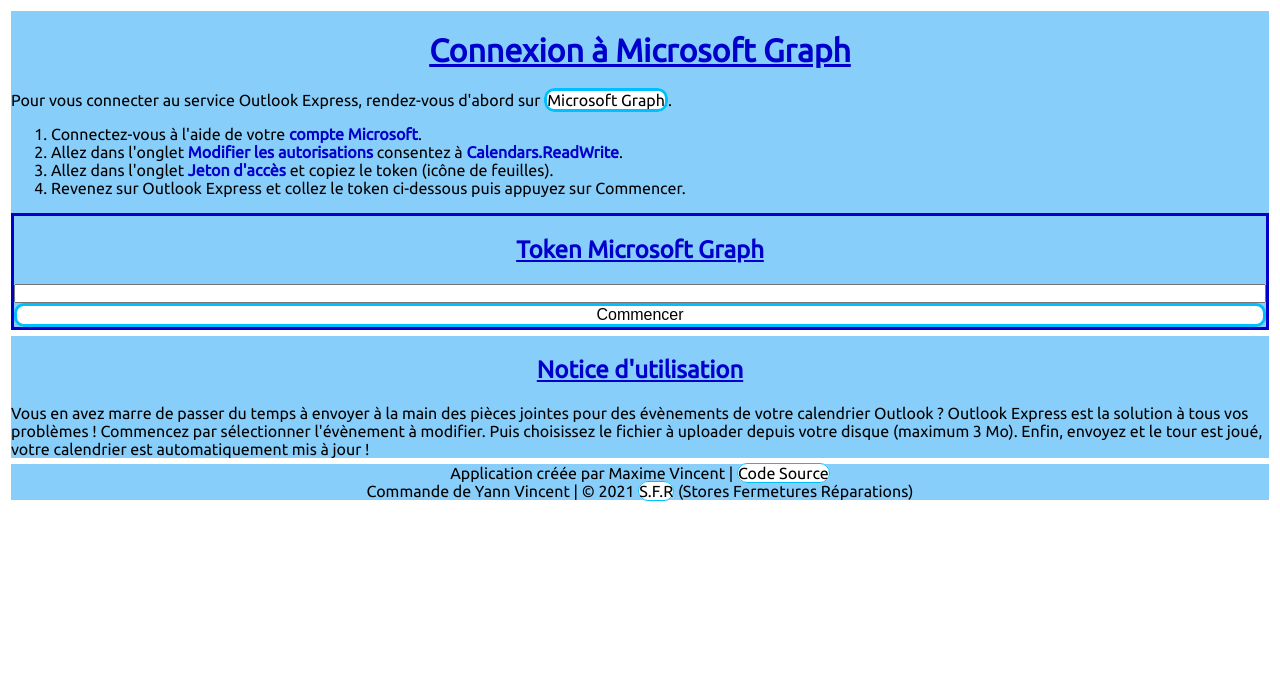
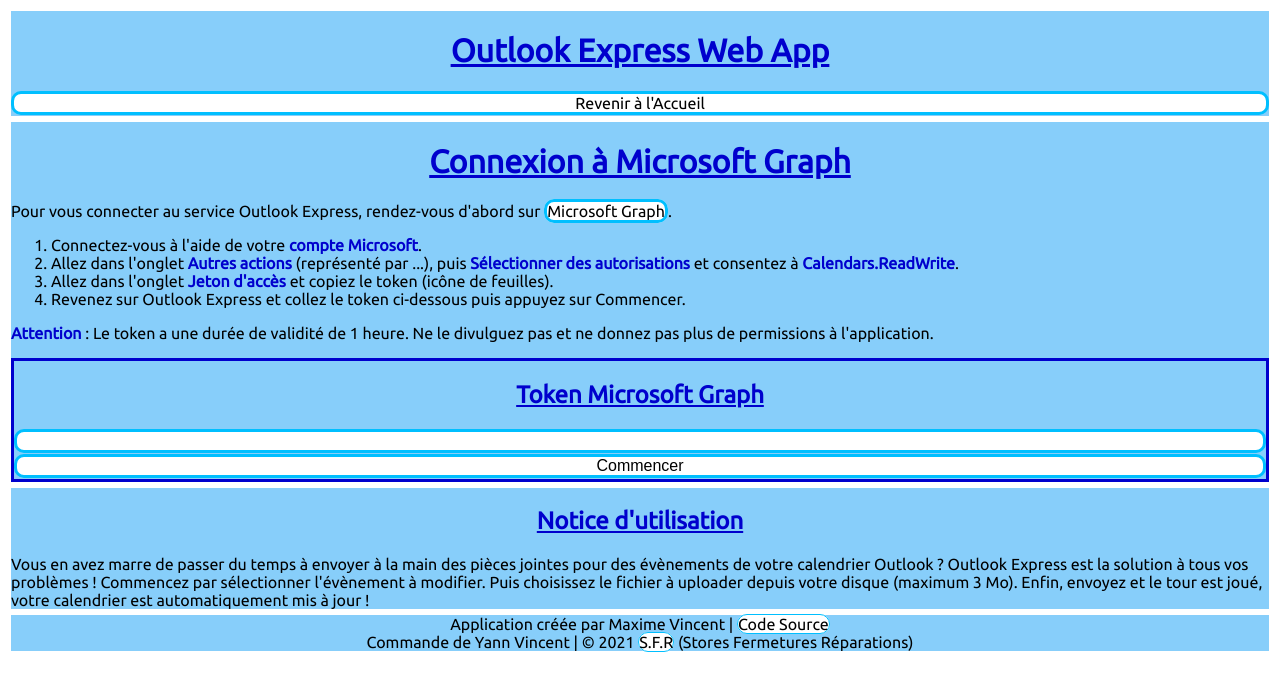
Before and after one commit to orthose/outlook-express, a PHP site: page / in a window 1280 px wide. Shown: the top 691 px of the page. Run offline with PHP 8.4, Linux system fonts and the light colour scheme.

Commit message:
Ajout titre, précaution utilisation token, correction de l'explication sur les permissions

```diff
--- a/index.html
+++ b/index.html
@@ -11,6 +11,10 @@
   <script src="connection.js"></script>
 </head>
 <body>
+  <header>
+    <h1>Outlook Express Web App</h1>
+    <a href='index.html'>Revenir à l'Accueil</a>
+  </header>
   <main>
     <h1>Connexion à Microsoft Graph</h1>
     <p>
@@ -18,10 +22,12 @@
       <a href="https://developer.microsoft.com/fr-fr/graph/graph-explorer" target="_blank">Microsoft Graph</a>.
       <ol>
         <li>Connectez-vous à l'aide de votre <strong>compte Microsoft</strong>.</li>
-        <li>Allez dans l'onglet <strong>Modifier les autorisations</strong> consentez à <strong>Calendars.ReadWrite</strong>.</li>
+        <li>Allez dans l'onglet <strong>Autres actions</strong> (représenté par ...), puis <strong>Sélectionner des autorisations</strong> et consentez à <strong>Calendars.ReadWrite</strong>.</li>
         <li>Allez dans l'onglet <strong>Jeton d'accès</strong> et copiez le token (icône de feuilles).</li>
         <li>Revenez sur Outlook Express et collez le token ci-dessous puis appuyez sur Commencer.</li>
       </ol>
+      <strong>Attention&nbsp;</strong>: Le token a une durée de validité de 1&nbsp;heure.
+      Ne le divulguez pas et ne donnez pas plus de permissions à l'application.
     </p>
     <div id="connection">
       <h2>Token Microsoft Graph</h2>
--- a/style.css
+++ b/style.css
@@ -38,7 +38,7 @@ td div.subject:hover {
   cursor: pointer;
 }
 
-main, section, footer {
+header, main, section, footer {
   background: lightskyblue;
   border: medium solid white;
 }
@@ -51,9 +51,20 @@ input, a[href="index.html"] {
   display: block;
   box-sizing: border-box;
   text-align: center;
-  margin: 0px 0px;
+  margin: 1px 0px;
   padding: 0px 0px;
   width: 100%;
+}
+
+input, a {
+  font-size: medium;
+  text-decoration: none;
+  border-radius: 10px;
+  background-color: white;
+  border: medium solid deepskyblue;
+  color: black;
+  text-decoration: none;
+  cursor: pointer;
 }
 
 input[type=password] {
@@ -86,17 +97,6 @@ label {
   text-align: center;
 }
 
-input[type=submit], a {
-  font-size: medium;
-  text-decoration: none;
-  border-radius: 10px;
-  background-color: white;
-  border: medium solid deepskyblue;
-  color: black;
-  text-decoration: none;
-  cursor: pointer;
-}
-
 /* Pour éviter débordement des liens du footer */
 footer a {
   box-sizing: border-box;
```
